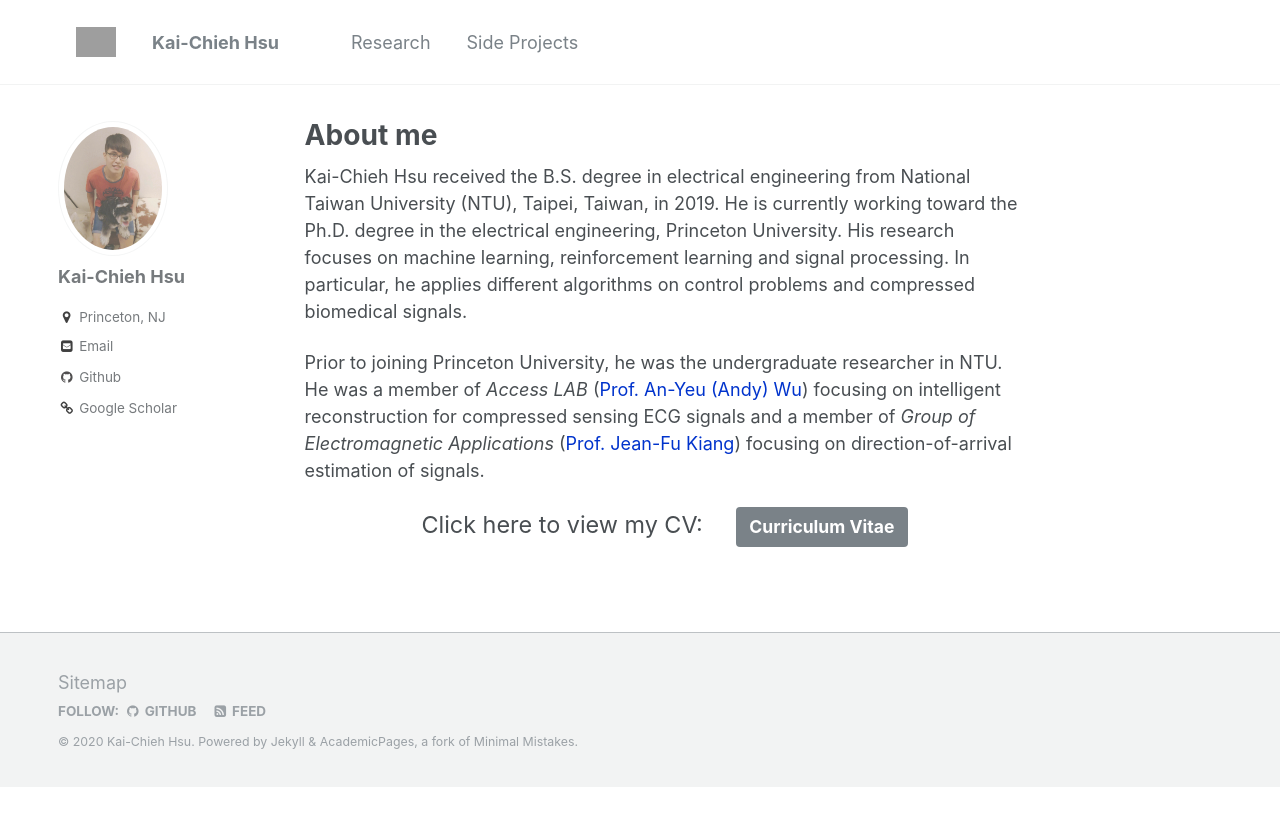
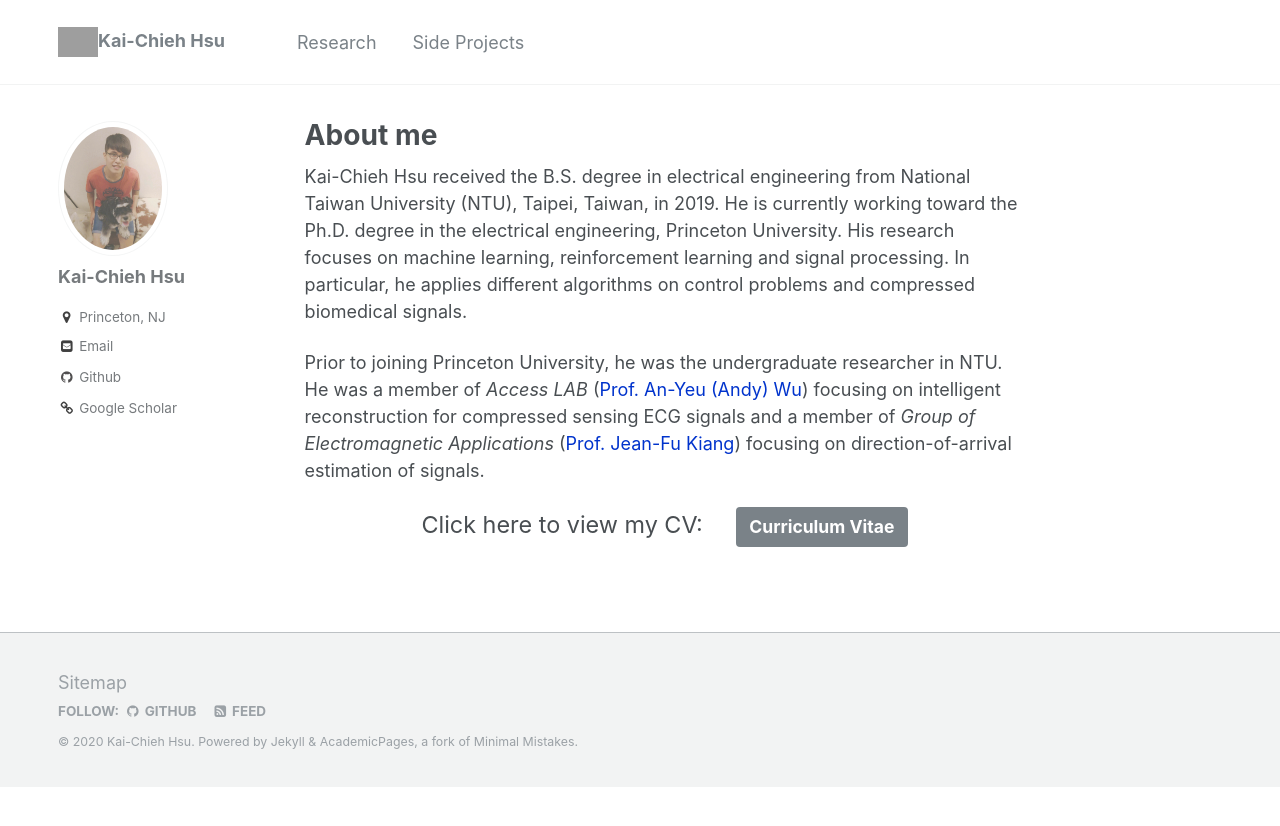
Before and after one commit to kaichiehhsu/kaichiehhsu.github.io, a Jekyll site: the page built from _pages/about.md, in a window 1280 px wide. Shown: the top 826 px of the page. Built offline with Jekyll 4.4.1, drawn with Linux system fonts in a browser that asks for light colours.

Commit message:
add logo -8

```diff
--- a/_includes/masthead.html
+++ b/_includes/masthead.html
@@ -8,10 +8,7 @@
       <nav id="site-nav" class="greedy-nav">
         <button><div class="navicon"></div></button>
         <ul class="visible-links">
-          {% unless logo_path == empty %}
-            <a class="site-logo" href="{{ base_path }}/"><img src="{{ base_path }}{{ logo_path }}" alt="" width="40"></a>
-          {% endunless %}
-          <li class="masthead__menu-item masthead__menu-item--lg"><a href="{{ base_path }}/">{{ site.title }}</a></li>
+          <li class="masthead__menu-item masthead__menu-item--lg"><a href="{{ base_path }}/"><img src="{{ base_path }}{{ logo_path }}" alt="" width="40">{{ site.title }}</a></li>
           {% for link in site.data.navigation.main %}
             {% if link.url contains 'http' %}
               {% assign domain = '' %}
```
